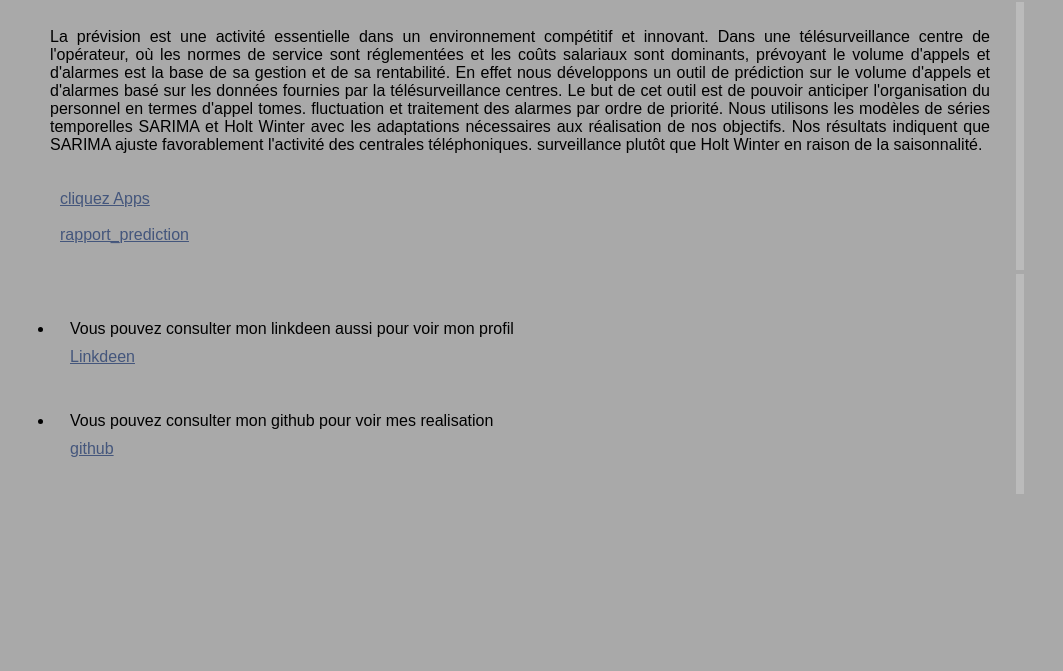
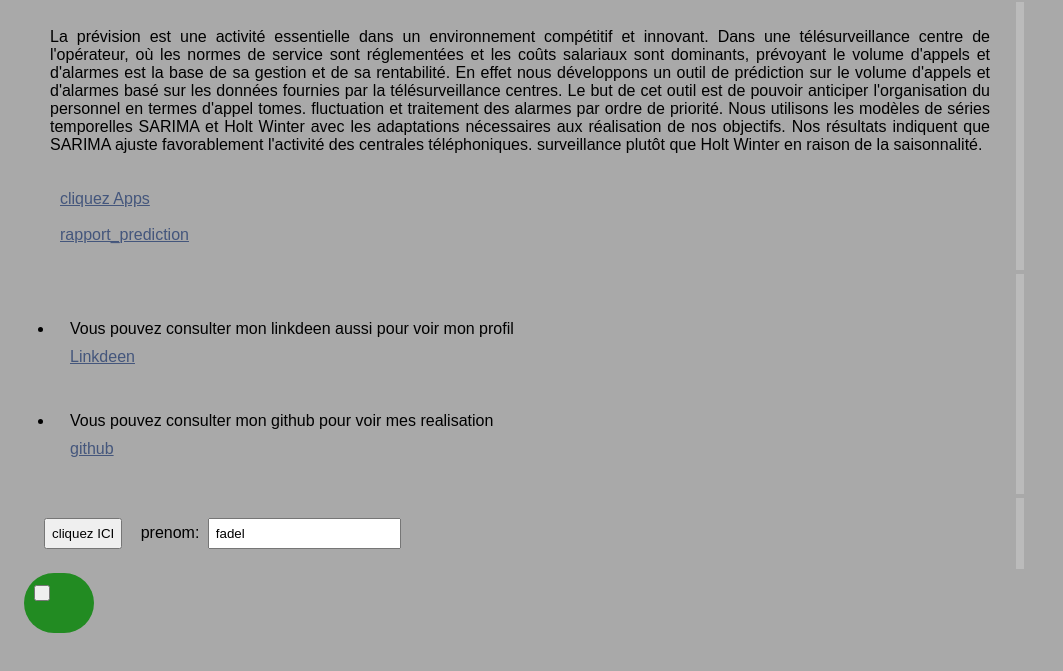
Before and after one commit to Fadel492/HTML-CV, a plain HTML site: page pages/projets.html in a window 1280 px wide. Shown: the part 129-800 px from the top of the page, without its empty margins (0-1063 px from the left). Drawn offline with Linux system fonts and the light colour scheme.

Commit message:
sauvegarde+eventsjs

```diff
--- a/pages/projets.html
+++ b/pages/projets.html
@@ -7,6 +7,7 @@
     <meta name="viewport" content="width=device-width, initial-scale=1.0">
     <title>projets</title>
     <link rel="stylesheet" href="../styles/projets.css">
+    <script async src="../scripts/index.js"></script>
 </head>
 
 <body>
@@ -53,6 +54,22 @@
         </div>
 
     </section>
+    <section>
+
+        <div>
+            <button onclick="cliqueBouton()">cliquez ICI</button>
+            <label>prenom:
+                <input type="text" id="prenom" value="fadel">
+            </label>
+        </div>
+
+    </section>
+
+    <div id="deplacer">
+        <button onmouseover="seDeplacerIn" onmouseout="seDeplacerOff"></button>
+
+    </div>
+
 </body>
 
 </html>
--- a/scripts/index.js
+++ b/scripts/index.js
@@ -1,2 +1,29 @@
-let hello = 'hello world !'
-console.log(hello);
+// function cliqueBouton() {
+//     // let prenom = document.getElementById("prenom");
+//     // alert(prenom);
+//     // let prenom = document.querySelector(#prenom)
+//     // console.log(prenom.value);
+
+//     // let h2s = document.querySelectorAll('h2');
+//     // for (let h2 of h2s) {
+//     //     h2.style = "color: red"
+//     // }
+// }
+
+function seDeplacerIn() {
+    let id = null;
+    const elem = document.querySelector(#deplacer);
+    let pos = 0;
+    clearInterval(id);
+    id = setInterval(seDeplacerOff, 5);
+
+    function seDeplacerOff() {
+        if (pos == 350) {
+            clearInterval(id);
+        } else {
+            pos++;
+            elem.style.top = pos + 'px';
+            elem.style.left = pos + 'px';
+        }
+    }
+}
--- a/styles/projets.css
+++ b/styles/projets.css
@@ -28,3 +28,11 @@
      text-decoration: underline;
      color: rgb(68, 86, 124);
  }
+
+ #deplacer {
+     width: 70px;
+     height: 60px;
+     background-color: forestgreen;
+     border-bottom: firebrick;
+     border-radius: 40px;
+ }
```
Also changed, not shown: index.html (+2 -1 lines).
